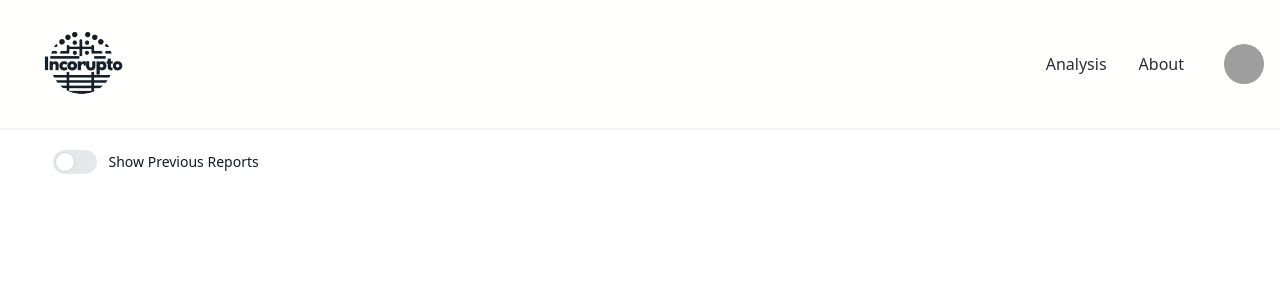
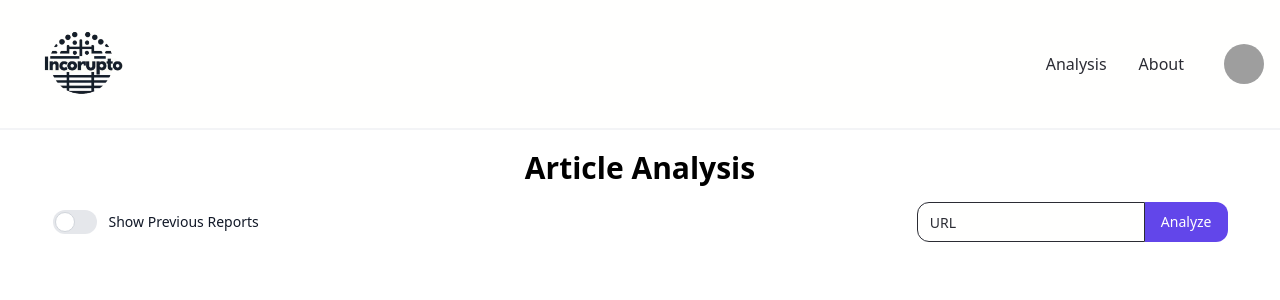
Before and after one commit to nafisk/incorrupto, a React (Vite) app in the folder client/: page / in a window 1280 px wide. Shown: the top 300 px of the page. Built offline with nearby package versions, Linux system fonts and the light colour scheme; grey boxes are pictures that could not be loaded.

Commit message:
add data tables and input box

```diff
--- a/client/package.json
+++ b/client/package.json
@@ -18,6 +18,7 @@
     "lucide-react": "^0.321.0",
     "react": "^18.2.0",
     "react-dom": "^18.2.0",
+    "react-router-dom": "^6.22.0",
     "tailwind-merge": "^2.2.1",
     "tailwindcss-animate": "^1.0.7"
   },
--- a/client/src/App.jsx
+++ b/client/src/App.jsx
@@ -1,9 +1,14 @@
 import Analysis from './page/Analysis';
+import { BrowserRouter as Router, Routes, Route } from 'react-router-dom';
 
 function App() {
   return (
     <div className='App'>
-      <Analysis />
+      <Router>
+        <Routes>
+          <Route path='/' element={<Analysis />} />
+        </Routes>
+      </Router>
     </div>
   );
 }
--- a/client/src/components/DataTable.jsx
+++ b/client/src/components/DataTable.jsx
@@ -3,7 +3,6 @@
   TableBody,
   TableCaption,
   TableCell,
-  TableFooter,
   TableHead,
   TableHeader,
   TableRow,
--- a/client/src/components/ToggleSwitch.jsx
+++ b/client/src/components/ToggleSwitch.jsx
@@ -8,7 +8,7 @@
         className='sr-only peer'
         onChange={() => setShowTable(prev => !prev)}
       />
-      <div className="w-11 h-6 bg-gray-200 peer-focus:outline-none peer-focus:ring-4 peer-focus:ring-blue-300 dark:peer-focus:ring-blue-800 rounded-full peer dark:bg-gray-700 peer-checked:after:translate-x-full rtl:peer-checked:after:-translate-x-full peer-checked:after:border-white after:content-[''] after:absolute after:top-[2px] after:start-[2px] after:bg-white after:border-gray-300 after:border after:rounded-full after:h-5 after:w-5 after:transition-all dark:border-gray-600 peer-checked:bg-blue-600"></div>
+      <div className="w-11 h-6 bg-gray-200 peer-focus:outline-none peer-focus:ring-4 peer-focus:ring-purple-300 dark:peer-focus:ring-blue-800 rounded-full peer dark:bg-gray-700 peer-checked:after:translate-x-full rtl:peer-checked:after:-translate-x-full peer-checked:after:border-white after:content-[''] after:absolute after:top-[2px] after:start-[2px] after:bg-white after:border-gray-300 after:border after:rounded-full after:h-5 after:w-5 after:transition-all dark:border-gray-600 peer-checked:bg-button"></div>
     </label>
   );
 };
--- /dev/null
+++ b/client/src/components/ui/input.jsx
@@ -0,0 +1,20 @@
+import * as React from 'react';
+
+import { cn } from '@/lib/utils';
+
+const Input = React.forwardRef(({ className, type, ...props }, ref) => {
+  return (
+    <input
+      type={type}
+      className={cn(
+        'flex h-10 w-full border border-stroke bg-main px-3 py-2 text-sm ring-offset-background file:border-0 file:bg-transparent file:text-sm file:font-medium placeholder:text-paragraph focus-visible:outline-none focus-visible:ring-2 focus-visible:ring-highlight focus-visible:ring-offset-2 disabled:cursor-not-allowed disabled:opacity-50',
+        className
+      )}
+      ref={ref}
+      {...props}
+    />
+  );
+});
+Input.displayName = 'Input';
+
+export { Input };
--- a/client/src/page/Analysis.jsx
+++ b/client/src/page/Analysis.jsx
@@ -1,19 +1,29 @@
 import { useState } from 'react';
 import Navbar from '@/components/navbar';
 import DataTable from '@/components/DataTable';
-import ToggleSwitch from '@/components/ToggleSwitch'; // Corrected import for ToggleSwitch
+import ToggleSwitch from '@/components/ToggleSwitch';
+import { Button } from '@/components/ui/button';
+import { Input } from '@/components/ui/input';
 
 function Analysis() {
-  // State to track the visibility of the DataTable
   const [showTable, setShowTable] = useState(false);
+  const [url, setUrl] = useState('');
+
+  const handleSubmit = () => {
+    console.log('submit');
+    console.log(url);
+  };
 
   return (
     <div>
       <Navbar />
       <div className='w-full mt-5'>
         <div className='max-w-[1175px] mx-auto text-sm'>
-          <div>
-            {/* Toggle Switch to control the DataTable */}
+          <h1 className='mb-4 text-3xl font-bold text-center'>
+            Article Analysis
+          </h1>
+
+          <div className='flex justify-between'>
             <label className='flex items-center cursor-pointer'>
               <ToggleSwitch setShowTable={setShowTable} />
               <span className='ml-3 text-sm font-medium text-gray-900 dark:text-gray-300'>
@@ -21,9 +31,25 @@
               </span>
             </label>
 
-            {/* Conditionally render the DataTable */}
-            {showTable && <DataTable />}
+            <div>
+              <div className='flex items-center w-full max-w-sm'>
+                <Input
+                  type='email'
+                  placeholder='URL'
+                  className='rounded-l-xl'
+                  onChange={e => setUrl(e.target.value)}
+                />
+                <Button
+                  type='submit'
+                  className='rounded-r-xl bg-button text-buttonText hover:bg-highlight'
+                  onClick={handleSubmit}
+                >
+                  Analyze
+                </Button>
+              </div>
+            </div>
           </div>
+          {showTable && <DataTable />}
         </div>
       </div>
     </div>
```
Also changed, not shown: 2 other files (tests, documents, lock files or other folders).
